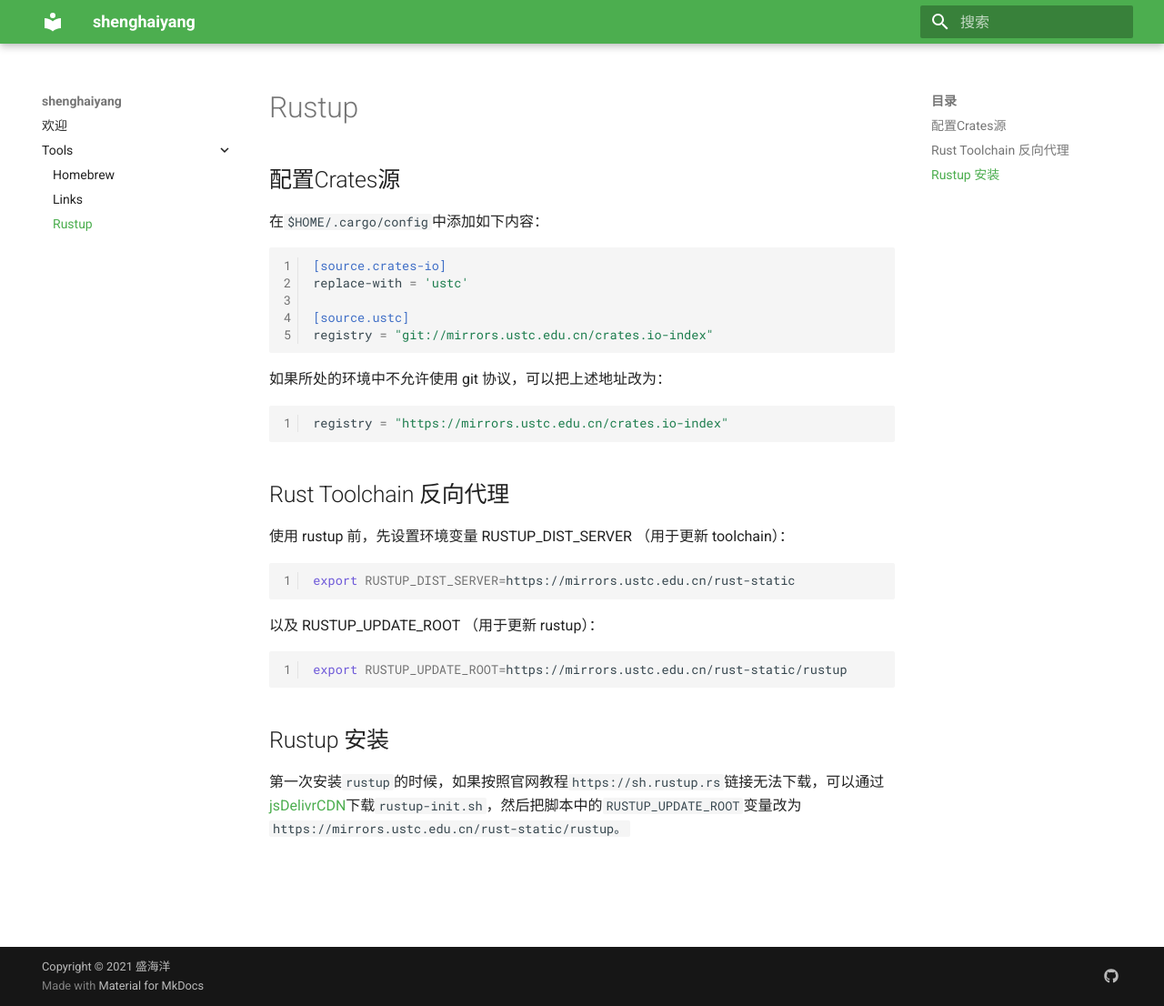
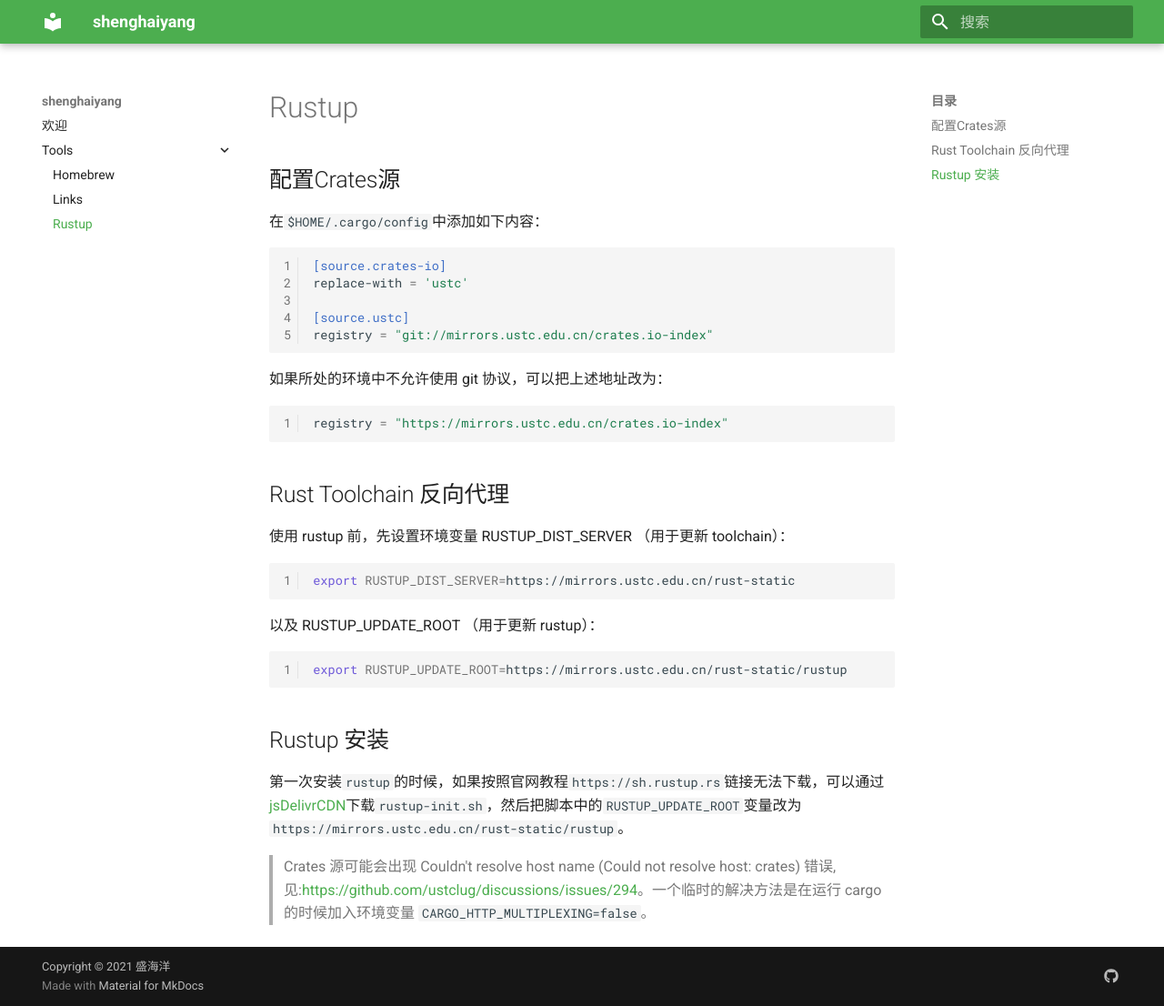
Before and after one commit to shenghaiyang/shenghaiyang.github.io, an MkDocs documentation site: the page built from docs/tools/Rustup.md, in a window 1280 px wide and 1106 px high. Shown: the whole window at 91% size. Built offline with MkDocs 1.6.1 and Material for MkDocs 9.7.7, drawn with Linux system fonts in a browser that asks for light colours.

Commit message:
Update Rustup.md

````diff
--- a/docs/tools/Rustup.md
+++ b/docs/tools/Rustup.md
@@ -31,6 +31,9 @@
 ```shell
 export RUSTUP_UPDATE_ROOT=https://mirrors.ustc.edu.cn/rust-static/rustup
 ```
+
 ## Rustup 安装
 
-第一次安装`rustup`的时候，如果按照官网教程`https://sh.rustup.rs`链接无法下载，可以通过[jsDelivrCDN](https://cdn.jsdelivr.net/gh/rust-lang-nursery/rustup.rs/rustup-init.sh)下载`rustup-init.sh`，然后把脚本中的`RUSTUP_UPDATE_ROOT`变量改为`https://mirrors.ustc.edu.cn/rust-static/rustup。`
+第一次安装`rustup`的时候，如果按照官网教程`https://sh.rustup.rs`链接无法下载，可以通过[jsDelivrCDN](https://cdn.jsdelivr.net/gh/rust-lang-nursery/rustup.rs/rustup-init.sh)下载`rustup-init.sh`，然后把脚本中的`RUSTUP_UPDATE_ROOT`变量改为`https://mirrors.ustc.edu.cn/rust-static/rustup`。
+
+> Crates 源可能会出现 Couldn't resolve host name (Could not resolve host: crates) 错误,见:[https://github.com/ustclug/discussions/issues/294](https://github.com/ustclug/discussions/issues/294)。一个临时的解决方法是在运行 cargo 的时候加入环境变量 `CARGO_HTTP_MULTIPLEXING=false`。
````
